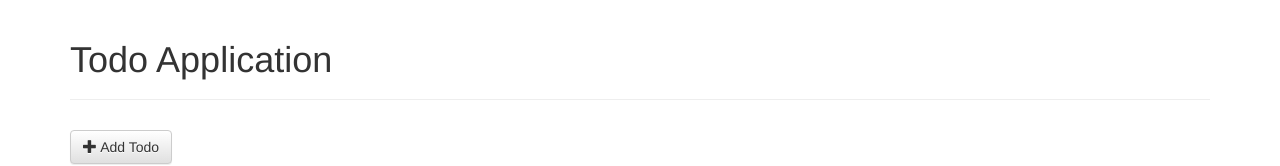
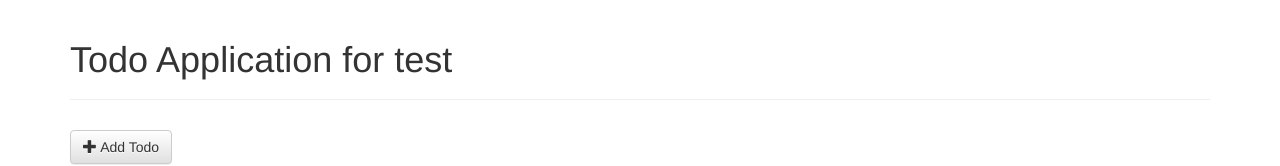
Before and after one commit to hk1801/vuejs, a plain HTML site: page index.html in a window 1280 px wide. Shown: the top 166 px of the page. Drawn offline with nearby package versions, Linux system fonts and the light colour scheme.

Commit message:
title chnage

```diff
--- a/index.html
+++ b/index.html
@@ -38,7 +38,7 @@
 <div class="container">
   <header class="page-header">
     <div class="branding">
-      <h1>Todo Application</h1>
+      <h1>Todo Application for test</h1>
     </div>
   </header>
   <main id="app">
```
